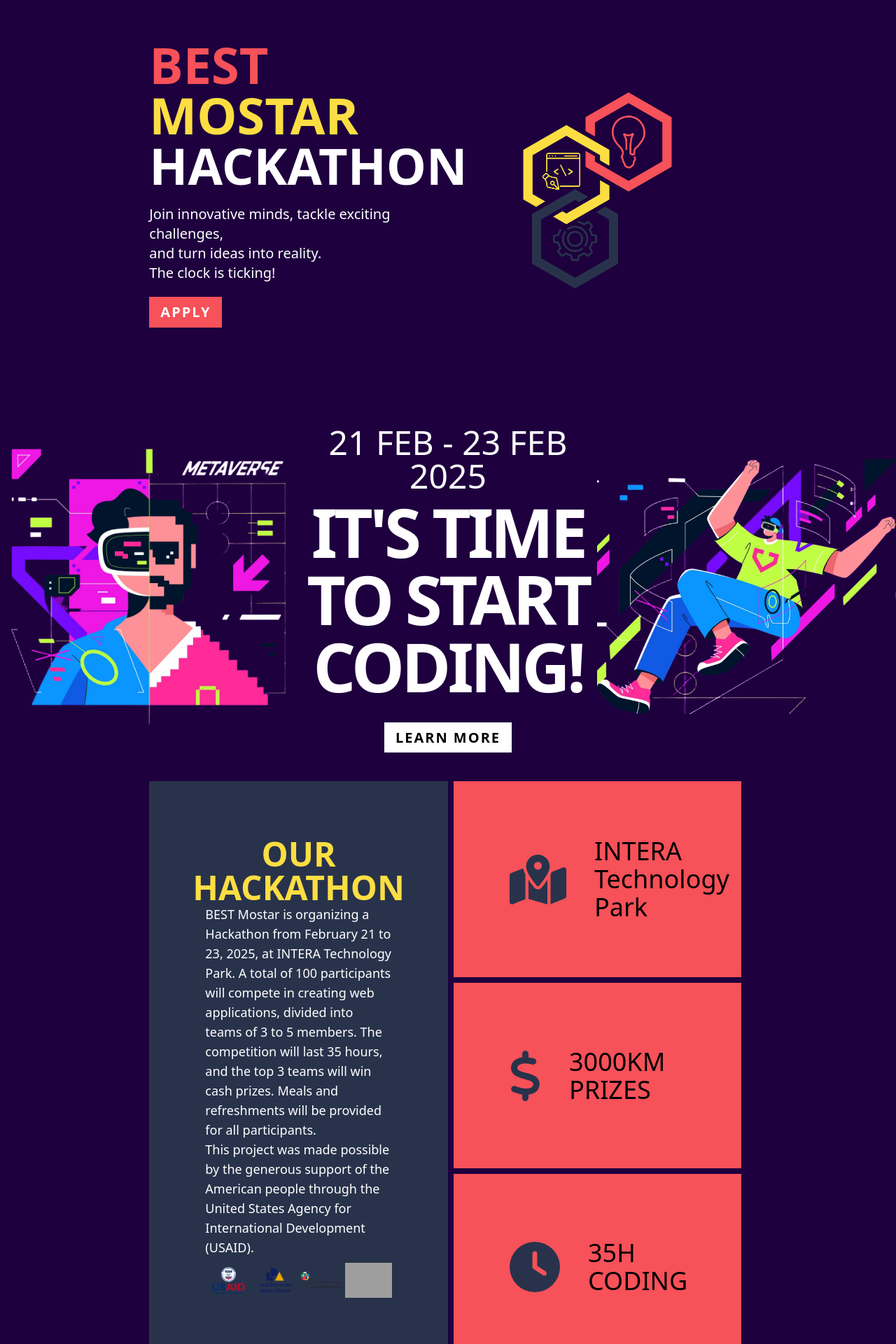
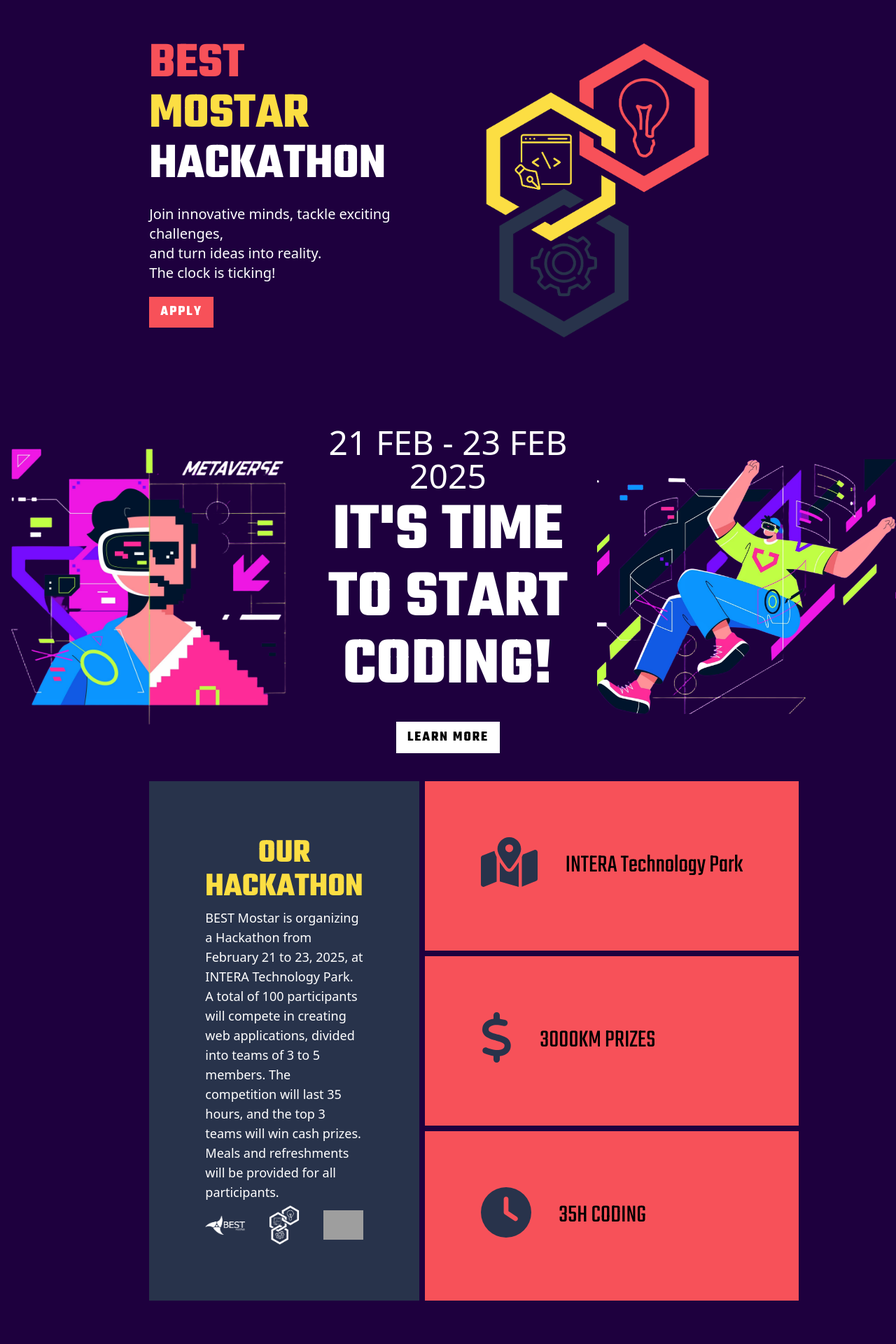
Before and after one commit to tarikganic/hackathon-2025, an Angular app: page / in a window 1280 px wide. Shown: the part 120-2040 px from the top of the page at 70% size. Built offline with nearby package versions, Linux system fonts and the light colour scheme; grey boxes are pictures that could not be loaded.

Commit message:
headers-font-change

```diff
--- a/src/app/about-page-extended/about-page-extended.component.html
+++ b/src/app/about-page-extended/about-page-extended.component.html
@@ -1,22 +1,18 @@
-<div id="about" class=" flex md:flex-row flex-col md:w-2/3 w-auto mx-auto">
+<div id="about" class=" flex md:flex-row flex-col md:w-2/3 w-4/5 mx-auto">
     <div class="md:w-1/2 md:my-2 w-auto md:p-20 mb-0 p-4 mx-2 md:mx-0 bg-hack-silver flex items-center flex-col justify-between md:py-20 text-white">
-        <div class="md:text-5xl text-4xl font-extrabold text-center text-hack-yellow ">
+        <div class="md:text-5xl text-4xl font-extrabold text-center font-Teko text-hack-yellow ">
             OUR <br> HACKATHON
         </div>
         <div  class="text-white md:text-lg text-sm md:py-0 py-10">
             BEST Mostar is organizing a Hackathon from February 21 to 23, 2025, at INTERA Technology Park. A total of 100 participants will compete in creating web applications, divided into teams of 3 to 5 members. The competition will last 35 hours, and the top 3 teams will win cash prizes. Meals and refreshments will be provided for all participants.
-            <br>
-            This project was made possible by the generous support of the American people through the United States Agency for International Development (USAID).
+
           </div>
-        <div class="flex flex-row justify-center items-center">
+        <div class="flex flex-row justify-between items-center">
             <div class="w-1/4 h-auto">
-                <img src="../../assets/USAID.png">
+                <img src="../../assets/best-logo.png">
             </div>
             <div class="w-1/4 h-auto">
-                <img src="../../assets/LDA.png">
-            </div>
-            <div class="w-1/4 h-auto">
-                <img src="../../assets/mreza-za-izgradnju-mira.png">
+                <img src="../../assets/hack-logo-white.png">
             </div>
             <div class="w-1/4 h-auto">
                 <img src="../../assets/intera.png">
@@ -24,27 +20,27 @@
 
         </div>
     </div>
-    <div class="md:w-1/2 w-auto h-auto flex flex-col justify-between">
+    <div class="md:w-1/2  h-auto flex flex-col font-Teko justify-between min-w-max text-center">
 
         <div class="flex m-2 md:p-20 mb-0 p-5 h-1/3 bg-hack-rose items-center">
             <div class="">
                 <fa-icon [icon]="faMapLocationDot" class="md:text-7xl text-lg text-hack-silver"></fa-icon>
             </div>
-            <div class="md:text-4xl text-sm md:pl-10 pl-5">INTERA Technology Park</div>
+            <div class="md:text-4xl text-lg md:pl-10 pl-5">INTERA Technology Park</div>
         </div>
 
         <div class="flex m-2 md:p-20 p-5 h-1/3 bg-hack-rose items-center">
             <div class="">
                 <fa-icon [icon]="faDollarSign" class="md:text-7xl text-lg text-hack-silver"></fa-icon>
             </div>
-            <div class="md:text-4xl text-sm md:pl-10 pl-5">3000KM PRIZES</div>
+            <div class="md:text-4xl text-lg md:pl-10 pl-5">3000KM PRIZES</div>
         </div>
 
         <div class="flex m-2 md:p-20 mt-0 p-5 h-1/3 bg-hack-rose items-center ">
             <div class="">
                 <fa-icon [icon]="faClock" class="md:text-7xl text-lg text-hack-silver"></fa-icon>
             </div>
-            <div class="md:text-4xl text-sm md:pl-10 pl-5">35H CODING</div>
+            <div class="md:text-4xl text-lg md:pl-10 pl-5">35H CODING</div>
         </div>
 
     </div>
--- a/src/app/about-page/about-page.component.html
+++ b/src/app/about-page/about-page.component.html
@@ -6,11 +6,11 @@
         <h2 class="md:text-5xl text-xs text-white font-medium">
             21 FEB - 23 FEB 2025
         </h2>
-        <h1 class="md:text-8xl text-sm font-extrabold mt-2 mb-4 text-white tracking-tighter">
+        <h1 class="md:text-8xl text-3xl font-Teko font-bold mt-2 mb-4 text-white">
             IT'S TIME TO START CODING!
         </h1>
         <div class="md:mt-10">
-            <a href="#about" class="bg-white text-black px-4 py-2 md:text-xl w-fit mx-auto text-xs  font-extrabold tracking-widest hover:bg-rose-600">LEARN MORE</a>
+            <a href="#about" class="bg-white text-black px-4 py-2 md:text-xl w-fit mx-auto text-xs font-Teko font-extrabold tracking-widest hover:bg-rose-600">LEARN MORE</a>
         </div>
     </div>
     <div class="w-1/3 flex justify-center items-center">
--- a/src/app/about-page/about-page.component.ts
+++ b/src/app/about-page/about-page.component.ts
@@ -4,8 +4,6 @@
   selector: 'app-about-page',
   imports: [],
   templateUrl: './about-page.component.html',
-  styleUrl: './about-page.component.css'
+  styleUrl: './about-page.component.css',
 })
-export class AboutPageComponent {
-
-}
+export class AboutPageComponent {}
--- a/src/app/landing-page/landing-page.component.html
+++ b/src/app/landing-page/landing-page.component.html
@@ -1,13 +1,13 @@
-<div class=" flex md:flex-row flex-row md:w-2/3 md:my-20 mx-auto h-auto items-center md:flex-nowrap md:justify-normal  flex-wrap justify-center">
+<div class=" flex md:flex-row flex-row md:w-2/3 md:my-20 mx-auto h-auto items-center md:flex-nowrap md:justify-between flex-wrap justify-center">
     <div class="md:w-1/2 w-auto   mx-4  md:mx-0 md:text-left text-center flex flex-col md:mt-0 mt-10">
-        <div class="text-5xl sm:text-7xl font-bold text-hack-rose">BEST</div>
-        <div class="text-5xl sm:text-7xl font-bold text-hack-yellow">MOSTAR</div>
-        <div class="text-5xl sm:text-7xl font-bold text-white">HACKATHON</div>
+        <div class="text-5xl sm:text-7xl font-Teko font-bold text-hack-rose">BEST</div>
+        <div class="text-5xl sm:text-7xl font-Teko font-bold text-hack-yellow">MOSTAR</div>
+        <div class="text-5xl sm:text-7xl font-Teko font-bold text-white">HACKATHON</div>
         <div class="md:text-xl text-sm text-white my-5" >Join innovative minds, tackle exciting challenges, <br> and turn ideas into reality.<br> The clock is ticking!</div>
-        <a href="#apply" class="bg-hack-rose hidden md:block text-white px-4 py-2 md:text-xl w-fit mx-auto md:mx-0 mb-5 text-lg font-extrabold tracking-widest hover:bg-rose-600">APPLY</a>
+        <a href="#apply" class="bg-hack-rose hidden md:block text-white px-4 py-2 md:text-xl w-fit mx-auto md:mx-0 mb-5 font-Teko text-lg font-bold tracking-widest hover:bg-rose-600">APPLY</a>
 
     </div>
     <div class="w-2/3 md:w-1/2 flex justify-center">
-        <img src="../../assets/hack-logo-colored.png" alt="Hackathon Logo" class="md:w-2/3 w-full">
+        <img src="../../assets/hack-logo-colored.png" alt="Hackathon Logo" class=" w-full">
     </div>
 </div>
--- a/src/app/sign-up-page/sign-up-page.component.html
+++ b/src/app/sign-up-page/sign-up-page.component.html
@@ -1,5 +1,5 @@
 <div id="apply" class="flex flex-col md:auto w-auto mx-auto items-center my-20">
-    <div class="md:text-8xl text-4xl font-semibold text-center text-hack-yellow">LET'S APPLY TO BEST HACKATHON</div>
+    <div class="md:text-8xl text-4xl font-semibold text-center font-Teko text-hack-yellow">LET'S APPLY TO BEST HACKATHON</div>
     <div class="flex md:flex-row flex-col m-auto w-2/3 md:py-20 py-10 justify-center items-center">
 
         <div class="text-white md:w-1/2 w-full flex">
@@ -25,7 +25,7 @@
                 </div>
                 <div class="text-white text-lg font-medium md:w-1/2 m-auto">
                     <div class="my-10 text-left">
-                        All done? Great! It's time to apply using our Google form. Don't forget to upload newly created CV! <div class="text-green-600 underline">Applications are open until 2.2.2025 &#64; 20:00</div>
+                        All done? Great! It's time to apply using our Google form. Don't forget to upload newly created CV! <div class="text-green-600 underline">Applications are open until 2.2.2025. &#64; 20:00</div>
                     </div>
                     <div class="text-center">
                         <button  class="button-30 w-full" role="button" (click)="goToGoogleForm()"><fa-icon [icon]="faCheckToSlot"></fa-icon>Apply</button>
--- a/src/index.html
+++ b/src/index.html
@@ -8,7 +8,7 @@
   <link rel="icon" type="image/x-icon" href="assets/hack-logo-white.png">
   <link rel="preconnect" href="https://fonts.googleapis.com">
   <link rel="preconnect" href="https://fonts.gstatic.com" crossorigin>
-  <link href="https://fonts.googleapis.com/css2?family=Exo+2:ital,wght@0,100..900;1,100..900&display=swap" rel="stylesheet">
+  <link href="https://fonts.googleapis.com/css2?family=Teko:wght@300..700&display=swap" rel="stylesheet">
 </head>
 <body>
   <app-root></app-root>
--- a/tailwind.config.js
+++ b/tailwind.config.js
@@ -1,21 +1,18 @@
-
 /** @type {import('tailwindcss').Config} */
 module.exports = {
-  content: [
-    "./src/**/*.{html,ts}",
-  ],
+  content: ["./src/**/*.{html,ts}"],
   theme: {
     extend: {
       colors: {
-        'hack-purple': '#1e003e',
-        'hack-rose': '#f75159',
-        'hack-yellow': '#fcde43',
-        'hack-silver': '#28334b',
+        "hack-purple": "#1e003e",
+        "hack-rose": "#f75159",
+        "hack-yellow": "#fcde43",
+        "hack-silver": "#28334b",
       },
-      fontFamily:{
-        exo: ['"Exo 2"', 'serif'],
-      }
+      fontFamily: {
+        Teko: ['"Teko"', "serif"],
+      },
     },
   },
   plugins: [],
-}
+};
```
